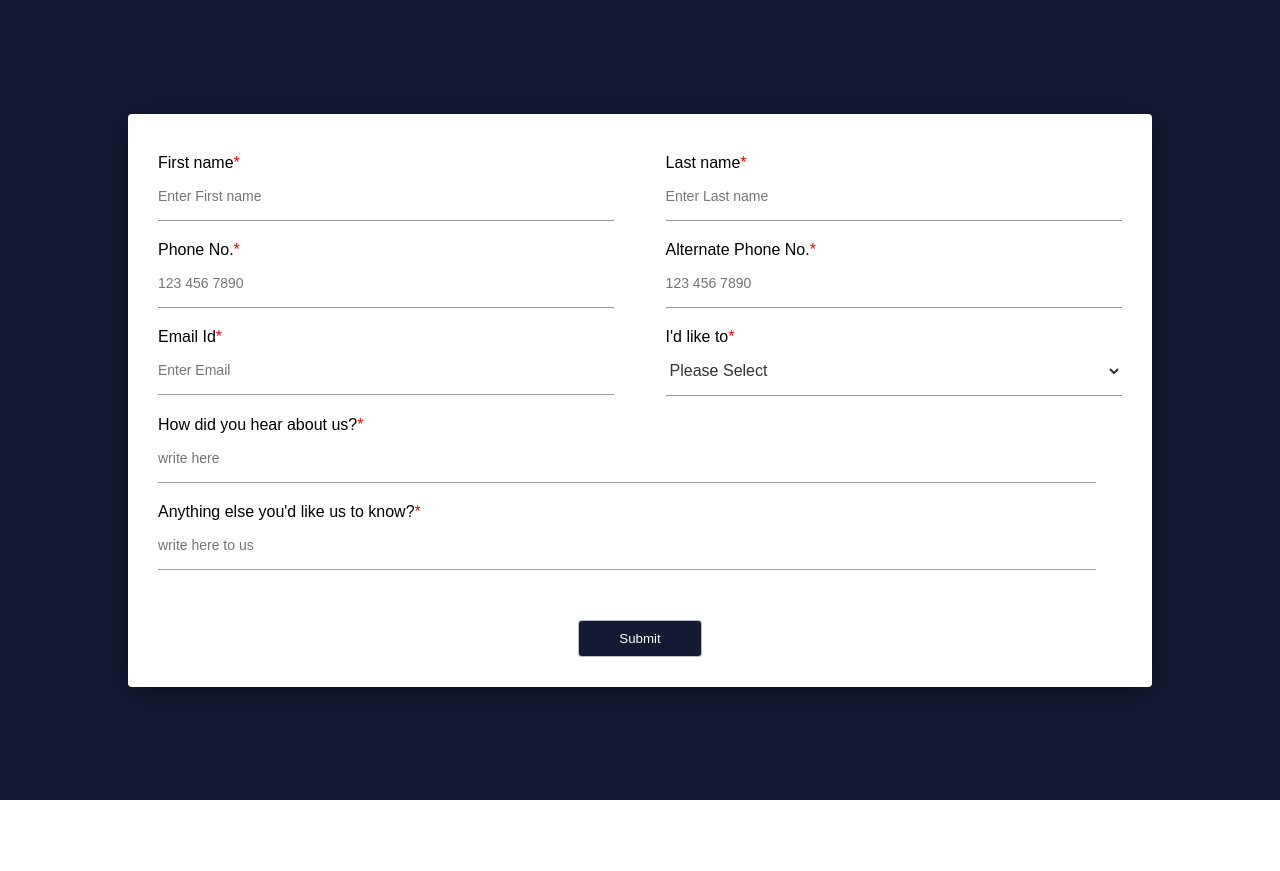
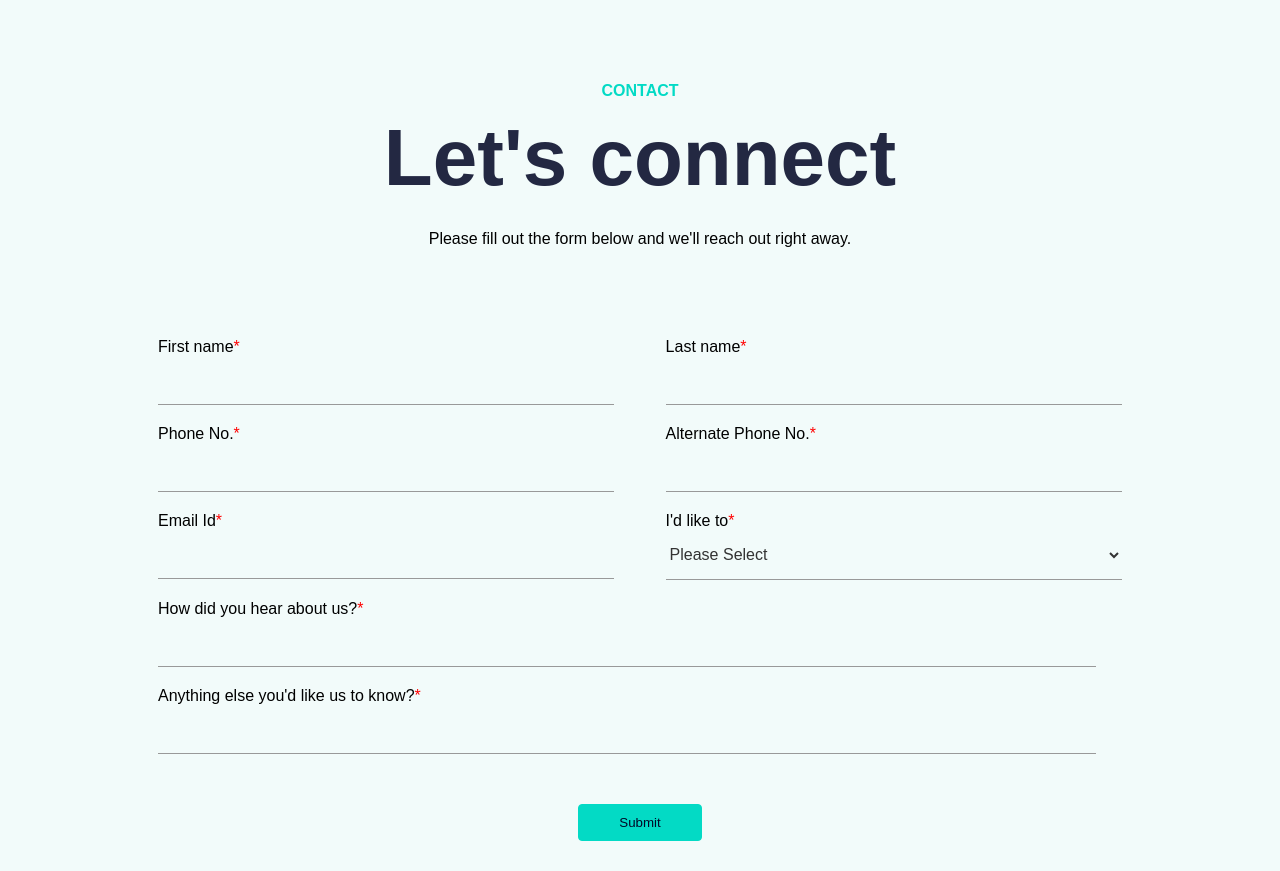
Before and after one commit to sadanmian/Form-DeepSynergy, a plain HTML site: page index.html in a window 1280 px wide. Before the commit the page ends 800 px from the top, so only its background shows below. Drawn offline with Linux system fonts and the light colour scheme.

Commit message:
Some changes and bugs remove

```diff
--- a/index.html
+++ b/index.html
@@ -10,17 +10,21 @@
 
 <body>
   <div class="container">
+    <div class="contact">CONTACT</div>
+    <div class="connect">Let's connect</div>
+    <div class="form-data">Please fill out the form below and we'll reach out right away.</div>
+
     <form>
       <div class="input-group">
         <div class="left">
           <label>First name<span id="checkFirst">*</span></label>
-          <input type="text" placeholder="Enter First name" id="first-name" onkeyup="validateFirstName()">
+          <input type="text" id="first-name" onkeyup="validateFirstName()">
           <span id="first-name-error"></span>
         </div>
 
         <div class="right">
           <label>Last name<span id="checkLast">*</span></label>
-          <input type="text" placeholder="Enter Last name" id="last-name" onkeyup="validateLastName()">
+          <input type="text" id="last-name" onkeyup="validateLastName()">
           <span id="last-name-error"></span>
         </div>
       </div>
@@ -28,12 +32,12 @@
       <div class="input-group">
         <div class="left">
           <label>Phone No.<span id="checkPhone">*</span></label>
-          <input type="tel" placeholder="123 456 7890" id="phone" onkeyup="validatePhone()">
+          <input type="tel" id="phone" onkeyup="validatePhone()">
           <span id="phone-error"></span>
         </div>
         <div class="right">
           <label>Alternate Phone No.<span id="checkAltPhone">*</span></label>
-          <input type="tel" placeholder="123 456 7890" id="alt-phone" onkeyup="validateAltPhone()">
+          <input type="tel" id="alt-phone" onkeyup="validateAltPhone()">
           <span id="alt-phone-error"></span>
         </div>
       </div>
@@ -41,7 +45,7 @@
       <div class="input-group">
         <div class="left">
           <label>Email Id<span id="checkEmail">*</span></label>
-          <input type="email" placeholder="Enter Email" id="email" onkeyup="validateEmail()">
+          <input type="email" id="email" onkeyup="validateEmail()">
           <span id="email-error"></span>
         </div>
         <div class="right">
@@ -59,7 +63,7 @@
       <div class="input-group">
         <div class="left">
           <label>How did you hear about us?<span id="checkMsg1">*</span></label>
-          <input type="text" placeholder="write here" id="msg1" onkeyup="validateMsg1()">
+          <input type="text" id="msg1" onkeyup="validateMsg1()">
           <span id="message-error-1"></span>
         </div>
       </div>
@@ -67,7 +71,7 @@
       <div class="input-group">
         <div class="left">
           <label>Anything else you'd like us to know?<span id="checkMsg2">*</span></label>
-          <input type="text" placeholder="write here to us" id="msg2" onkeyup="validateMsg2()">
+          <input type="text" id="msg2" onkeyup="validateMsg2()">
           <span id="message-error-2"></span>
         </div>
       </div>
--- a/style.css
+++ b/style.css
@@ -6,21 +6,42 @@
 }
 
 .container {
+    height: 100%;
     width: 100%;
-    height: 100vh;
-    background: #141a34;
+    background-color: #f2fbfa;
     display: flex;
+    flex-direction: column;
     align-items: center;
-    justify-content: center;
 }
 
+.contact {
+    color: #03dac5;
+    font-size: 1rem;
+    line-height: 1.4;
+    font-weight: bold;
+    margin-top: 10vh;
+}
+
+.connect {
+    color: #232842;
+    font-family: Plusjakartasans, sans-serif;
+    font-size: 5rem;
+    font-weight: bold;
+    line-height: 1.4;
+}
+
+.form-data {
+    margin-top: 2vh;
+}
+
+
 .container form {
+    margin-top: 50px;
     width: 90%;
     max-width: 80vw;
     padding: 20px 30px;
-    background: #fff;
+    background: transparent;
     border-radius: 4px;
-    box-shadow: 0 4px 30px rgba(0, 0, 0, 0.5);
     position: relative;
 }
 
@@ -53,10 +74,6 @@
     left: 0;
 }
 
-/* .input-group label span {
-    color: red;
-} */
-
 form span {
     color: red;
 }
@@ -80,10 +97,10 @@ select {
 }
 
 form button {
-    background: #141a34;
-    color: #fff;
+    background: #03DAC5;
+    color: #020827;
     border-radius: 4px;
-    border: 1px solid rgba(255, 255, 255, 0.7);
+    border: 1px solid #03DAC5;
     padding: 10px 40px;
     outline: 0;
     cursor: pointer;
```
